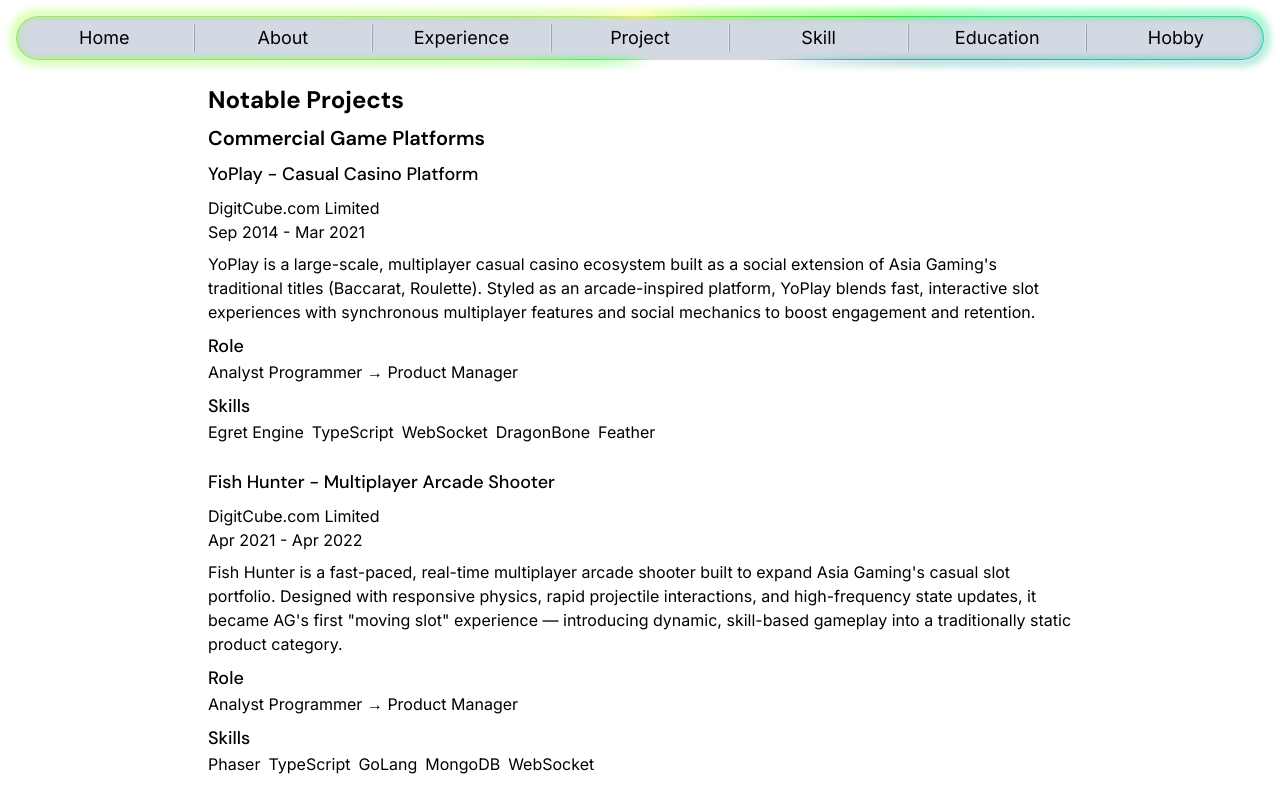
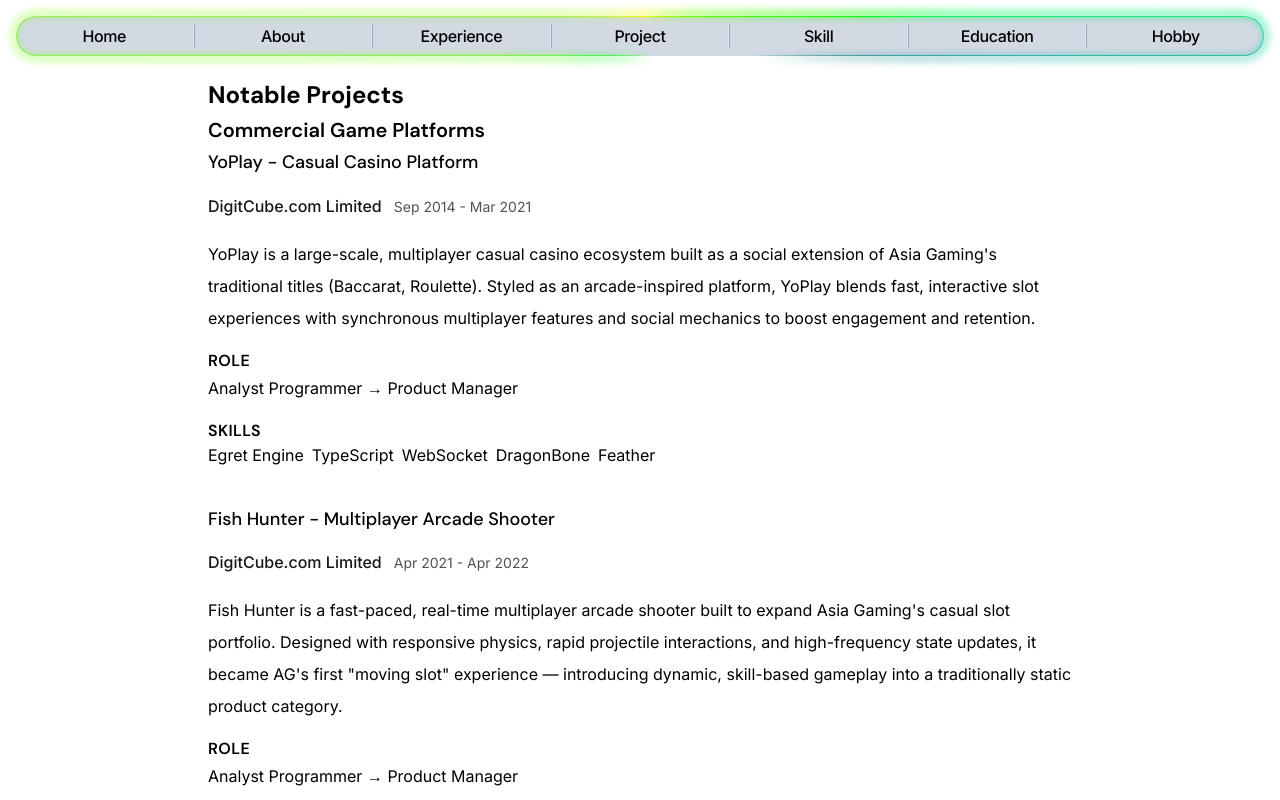
Before and after one commit to ZHENSHUO-ZHAO/portfolio, a React (Vite) app: page /project in a window 1280 px wide. Shown: the top 800 px of the page. Built offline with nearby package versions, Linux system fonts and the light colour scheme.

Commit message:
Updated all text font size, font weight, line height and spacing.

```diff
--- a/src/App.tsx
+++ b/src/App.tsx
@@ -26,7 +26,11 @@
     <div className="relative size-full flex flex-col justify-center items-center">
       <PcRouter routes={navList} />
       <MobileRouter routes={navList} />
-      <div className="pt-23 max-w-4xl lg:pt-10 ">
+      <div
+        className={`max-w-4xl ${
+          location.pathname !== "/" ? "pt-23 lg:pt-20" : ""
+        }`}
+      >
         <Outlet />
       </div>
     </div>
--- a/src/components/router/PcRouter.tsx
+++ b/src/components/router/PcRouter.tsx
@@ -9,7 +9,7 @@
   const rounded = "rounded-3xl";
 
   return (
-    <header className="sticky top-4 w-full hidden lg:block">
+    <header className="fixed top-4 w-full hidden lg:block">
       <nav
         aria-label="Primary"
         className="mx-4 bg-slate-400/40 py-2 rounded-3xl backdrop-blur-md"
@@ -22,7 +22,7 @@
                 <NavLink
                   to={item.to}
                   end={item.end}
-                  className="whitespace-nowrap text-lg font-normal text-center block"
+                  className="whitespace-nowrap text-base font-medium text-center tracking-tight block"
                 >
                   {item.title}
                 </NavLink>
--- a/src/index.css
+++ b/src/index.css
@@ -15,6 +15,14 @@
     @apply font-sans;
   }
 
+  body {
+    @apply leading-normal;
+  }
+
+  p {
+    @apply leading-relaxed sm:leading-loose;
+  }
+
   h1,
   h2,
   h3,
@@ -23,4 +31,20 @@
   h6 {
     @apply font-display;
   }
+
+  h1,
+  h2,
+  h3 {
+    @apply leading-tight;
+  }
+
+  h4,
+  h5,
+  h6 {
+    @apply leading-snug;
+  }
+
+  li {
+    @apply leading-relaxed;
+  }
 }
--- a/src/pages/Education/Education.tsx
+++ b/src/pages/Education/Education.tsx
@@ -25,8 +25,10 @@
       title={degreeData.qualification}
       headerChildren={
         <div className="my-2">
-          <p>{degreeData.university}</p>
-          <p>
+          <p className="text-neutral-900 font-medium">
+            {degreeData.university}
+          </p>
+          <p className="text-sm text-neutral-600">
             <time>{degreeData.time}</time>
           </p>
         </div>
@@ -38,8 +40,8 @@
           <p className="inline-block">{degreeData.gpa}</p>
         </>
       )}
-      <h3 className={`${h3Style} mt-2`}>Achievements</h3>
-      <ul>
+      <h3 className={`${h3Style} mt-4 mb-1`}>Achievements</h3>
+      <ul className="space-y-1">
         {degreeData.achievements.map((a) => (
           <li key={a}>{a}</li>
         ))}
--- a/src/pages/Experience/Experience.tsx
+++ b/src/pages/Experience/Experience.tsx
@@ -19,15 +19,15 @@
 
 function Item({ jobData }: { jobData: Job }) {
   const jobId = jobSlug(jobData.time, jobData.title, jobData.company);
-  const headingStyle = `${h3Style} mt-2`;
+  const headingStyle = `${h3Style} mt-4 sm:mt-6`;
 
   return (
     <Section
       id={jobId}
       title={jobData.title}
       headerChildren={
-        <div className="my-2">
-          <p>{jobData.company}</p>
+        <div className="my-2 text-neutral-600">
+          <p className="text-neutral-900 font-medium">{jobData.company}</p>
           <p>
             <time>{jobData.time}</time>
           </p>
--- a/src/pages/Hobby/Hobby.tsx
+++ b/src/pages/Hobby/Hobby.tsx
@@ -31,7 +31,7 @@
   return (
     <>
       <h1 className={headingClassName}>{content.header.title}</h1>
-      <p>{content.header.desc}</p>
+      <p className="mb-2">{content.header.desc}</p>
       <ItemList listData={content.header.interests} />
     </>
   );
--- a/src/pages/Home/Home.tsx
+++ b/src/pages/Home/Home.tsx
@@ -31,18 +31,23 @@
 
   return (
     <div className="h-screen flex flex-col gap-7 justify-center items-center">
-      <h1 className="text-6xl font-extrabold font-hero">{content.name}</h1>
+      <h1 className="text-4xl font-bold font-hero tracking-tight leading-[1.05] sm:text-5xl lg:text-6xl">
+        {content.name}
+      </h1>
       <ul
         aria-label="Professional roles"
         className="flex flex-row flex-wrap gap-x-2 gap-y-0 justify-center"
       >
         {content.roles.map((r) => (
-          <li key={r} className="whitespace-nowrap text-xl">
+          <li
+            key={r}
+            className="whitespace-nowrap text-base font-medium opacity-80 leading-snug lg:text-lg"
+          >
             {r}
           </li>
         ))}
       </ul>
-      <ul className="w-full flex flex-col gap-4 items-center">
+      <ul className="w-full flex flex-col gap-4 items-center text-base font-medium text-slate-800">
         <li>
           <NavLink to="/project">View My Projects</NavLink>
         </li>
@@ -55,7 +60,9 @@
           <a href="/contact">Contact Me</a>
         </li>
       </ul>
-      <p className="text-lg">{content.statement}</p>
+      <p className="text-base text-center max-w-prose lg:text-lg">
+        {content.statement}
+      </p>
     </div>
   );
 }
--- a/src/pages/PageBase.tsx
+++ b/src/pages/PageBase.tsx
@@ -44,7 +44,10 @@
   const h2ClassName = `${h2Style} mb-2 ${headingClassName || ""}`;
 
   return (
-    <section className="mb-8" aria-labelledby={id}>
+    <section
+      className="mb-10 text-sm leading-relaxed sm:text-base sm:leading-loose"
+      aria-labelledby={id}
+    >
       {headerChildren ? (
         <header>
           <h2 className={h2ClassName} id={id}>
@@ -111,7 +114,7 @@
   listData: string[];
   ordered?: boolean;
 }) {
-  const containerStyle = "flex flex-row flex-wrap gap-x-2 gap-y-0";
+  const containerStyle = "flex flex-row flex-wrap gap-x-2 gap-y-1 sm:gap-y-0";
 
   return (
     <>
--- a/src/pages/Project/Project.tsx
+++ b/src/pages/Project/Project.tsx
@@ -23,7 +23,7 @@
 
   return (
     <Section id={categoryId} title={categoryData.category}>
-      <ol className="space-y-6">
+      <ol className="space-y-8 sm:space-y-10">
         {categoryData.items.map((item) => (
           <Item
             key={jobSlug(item.time, item.title, item.company)}
@@ -40,13 +40,13 @@
 
   return (
     <li>
-      <article aria-labelledby={projectId} className="space-y-2">
+      <article aria-labelledby={projectId} className="space-y-3 sm:space-y-4">
         <h3 className={h3Style} id={projectId}>
           {itemData.title}
         </h3>
-        <div>
-          <p>{itemData.company}</p>
-          <p>
+        <div className="sm:flex sm:flex-row sm:items-baseline sm:gap-3">
+          <p className="text-neutral-900 font-medium">{itemData.company}</p>
+          <p className="text-sm text-neutral-600">
             <time>{itemData.time}</time>
           </p>
         </div>
--- a/src/utils/util.ts
+++ b/src/utils/util.ts
@@ -15,4 +15,4 @@
 export const h1Style = "text-2xl font-bold";
 export const h2Style = "text-xl font-semibold";
 export const h3Style = "text-lg font-medium";
-export const h4Style = "text-lg font-medium";
+export const h4Style = "text-normal font-semibold uppercase tracking-wide";
```
